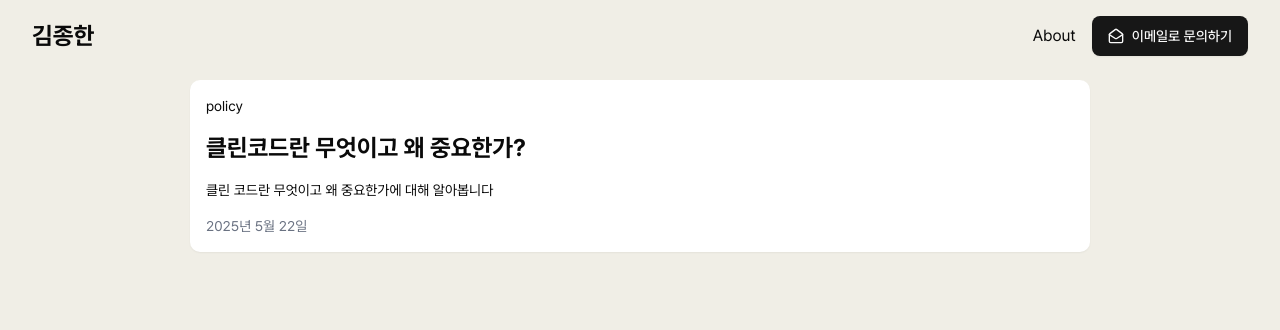
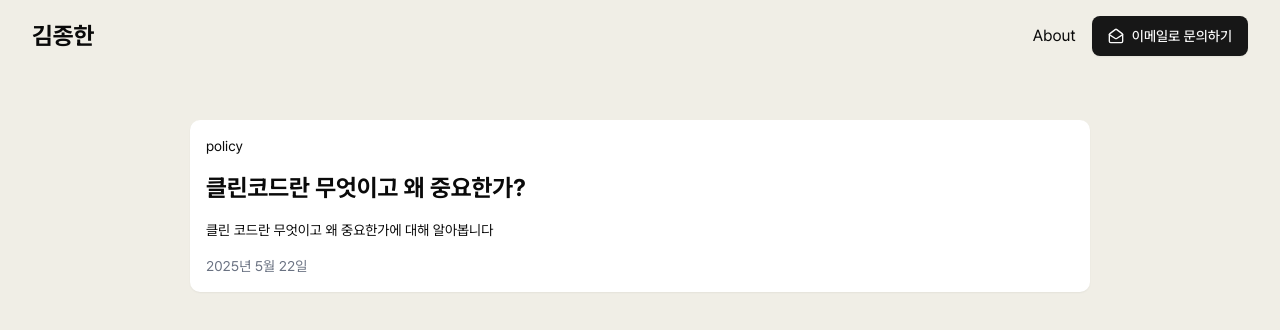
Before and after one commit to jong-k/public-home, a Next.js app: page / in a window 1280 px wide. Shown: the top 330 px of the page. Built offline with nearby package versions, Linux system fonts and the light colour scheme.

Commit message:
feat: 랜딩 페이지 padding 추가

```diff
--- a/src/app/page.tsx
+++ b/src/app/page.tsx
@@ -19,7 +19,7 @@ export default async function Home() {
   );
 
   return (
-    <PageWrapper className={cn("max-w-page", "mx-auto")}>
+    <PageWrapper className={cn("max-w-page", "mx-auto", "pt-30")}>
       {postMetadatas.map((post) => (
         <Link href={`/posts/${post.slug}`} key={post.slug}>
           <PostCard {...post} />
```
